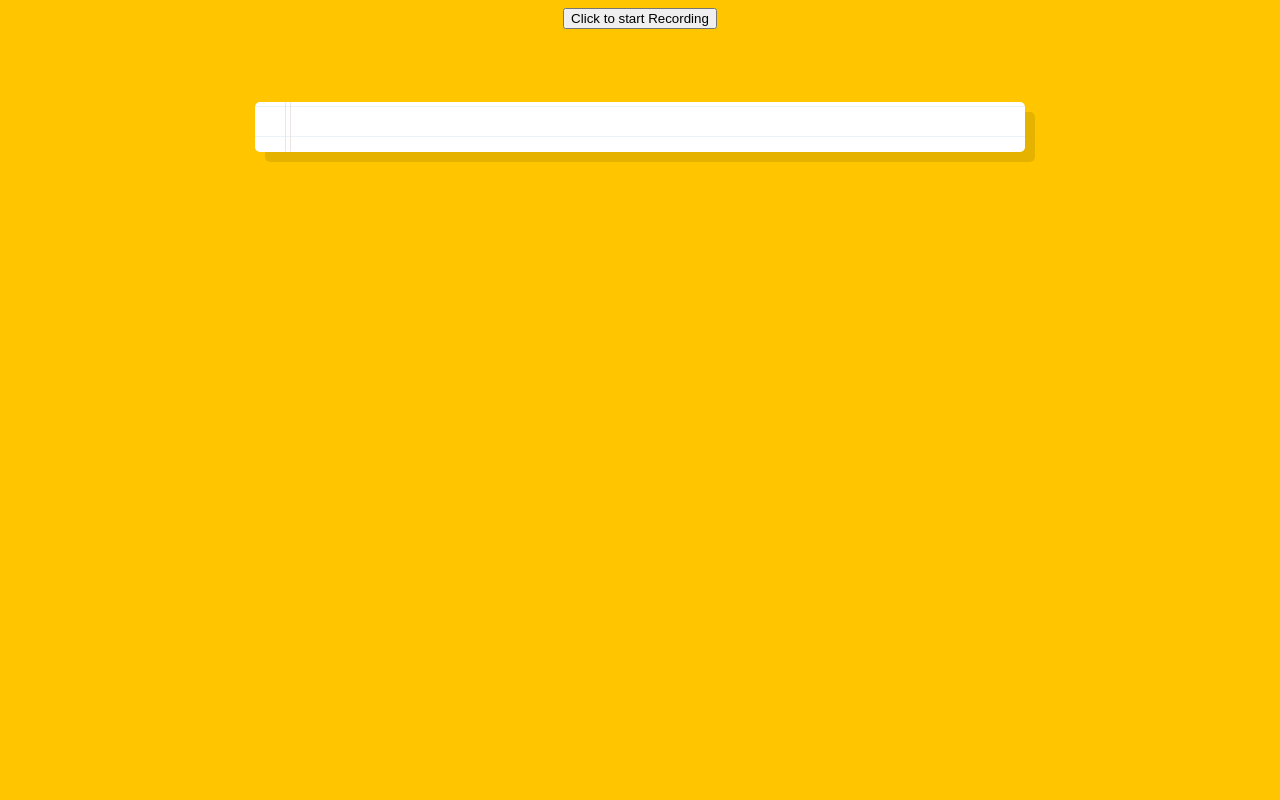
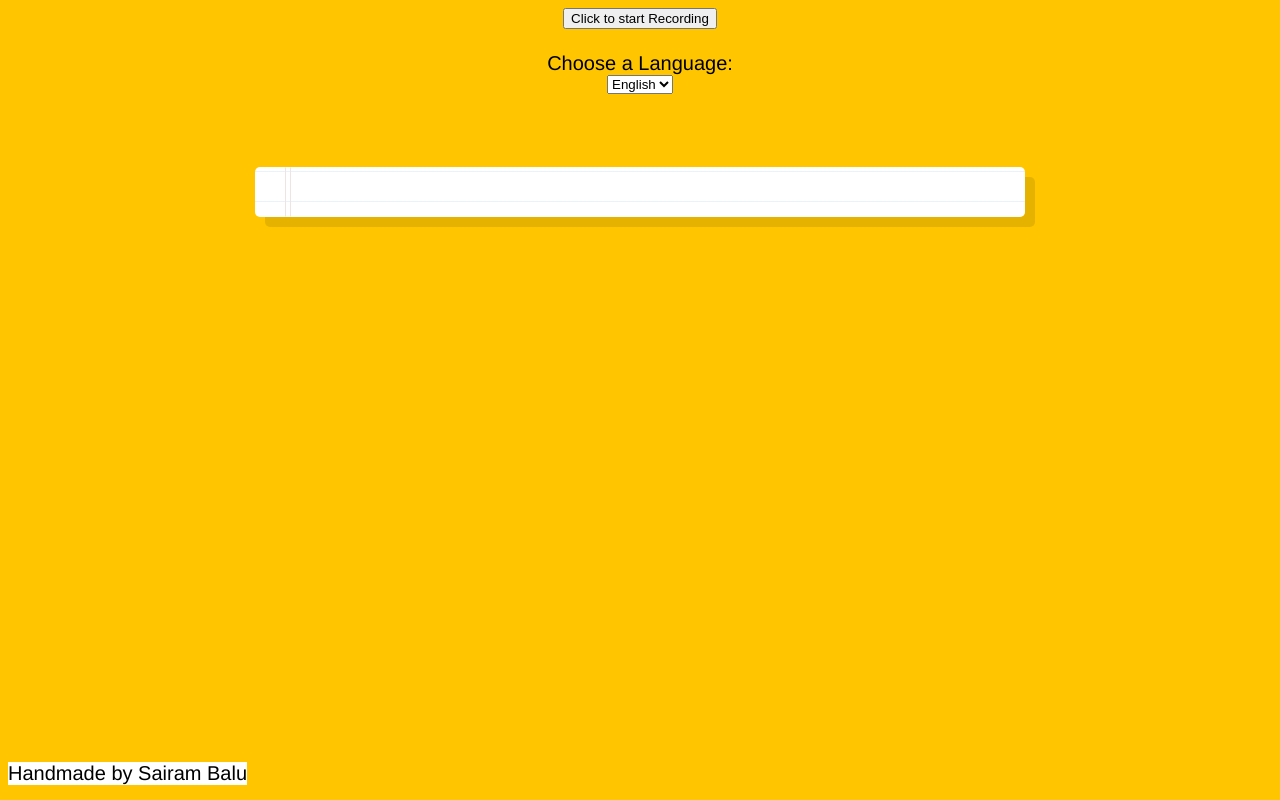
Before and after one commit to signatureratings/SpeechRecognisation, a plain HTML site: page index.html in a window 1280 px wide. Drawn offline with Linux system fonts and the light colour scheme.

Commit message:
updated fixed footer

```diff
--- a/index.html
+++ b/index.html
@@ -10,16 +10,19 @@
     <div class="center">
       <button class="button">Click to start Recording</button>
       <br />
-      <!--<label for="lang">Choose a Language:</label>
+      <label for="lang">Choose a Language:</label>
       <select id="lang" name="lang">
         <option value="en-US">English</option>
         <option value="te">Telugu</option>
         <option value="hi">Hindi</option>
       </select>
-      <br />-->
+      <br />
       <b id="text"></b>
     </div>
     <div class="words" contenteditable></div>
+    <div class="stick">
+      Handmade by <a href="https://github.com/signatureratings">Sairam Balu</a>
+    </div>
   </body>
   <script src="script.js"></script>
 </html>
--- a/script.js
+++ b/script.js
@@ -1,11 +1,37 @@
 const text = document.getElementById('text')
+/*let voices = [
+  {
+    name: 'English',
+    value: 'en-Us',
+  },
+  {
+    name: 'Telugu',
+    value: 'te',
+  },
+  {
+    name: 'Hindi',
+    value: 'hi',
+  },
+]
+const voicesDropdown = document.querySelector('[name="lang"]')*/
 
 window.SpeechRecognition =
   window.SpeechRecognition || window.webkitSpeechRecognition
 const speechrecognisation = new SpeechRecognition()
 speechrecognisation.interimResults = true
-speechrecognisation.lang = 'en-US'
 speechrecognisation.maxAlternatives = 1
+
+/*function populateVoices() {
+  voicesDropdown.innerHTML = voices
+    .map((voice) => `<option value="${voice.value}">${voice.name}</option>`)
+    .join('')
+}
+
+function setVoice() {
+  speechrecognisation.lang = voices.find((voice) => voice.value === this.value)
+  console.log(this.value)
+}
+voicesDropdown.addEventListener('change', setVoice) */
 
 const click = document.querySelector('.button')
 let p = document.createElement('p')
--- a/style.css
+++ b/style.css
@@ -54,3 +54,15 @@ p {
   border: 1px solid;
   border-color: transparent #efe4e4;
 }
+
+.stick {
+  position: -webkit-sticky;
+  position: fixed;
+  bottom: 1.5rem;
+  background-color: white;
+}
+
+div > a {
+  text-decoration: none;
+  color: black;
+}
```
